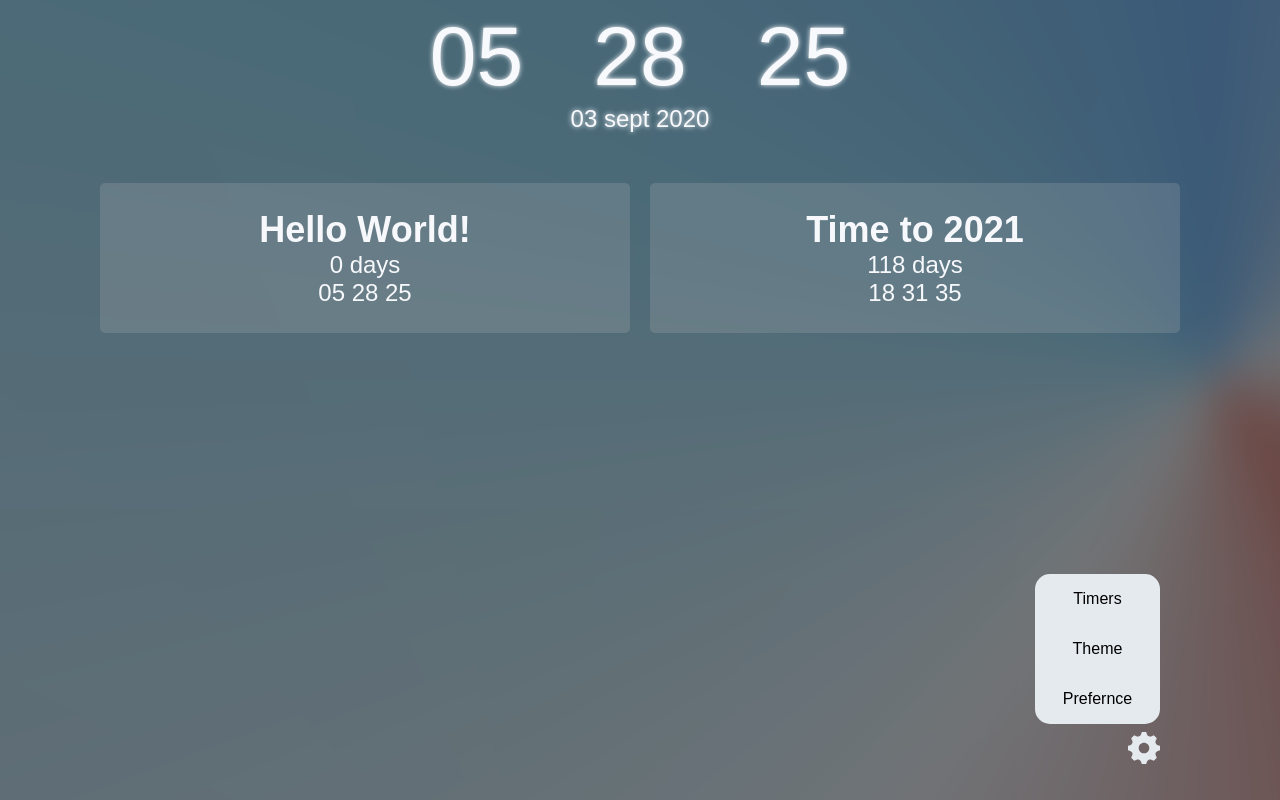
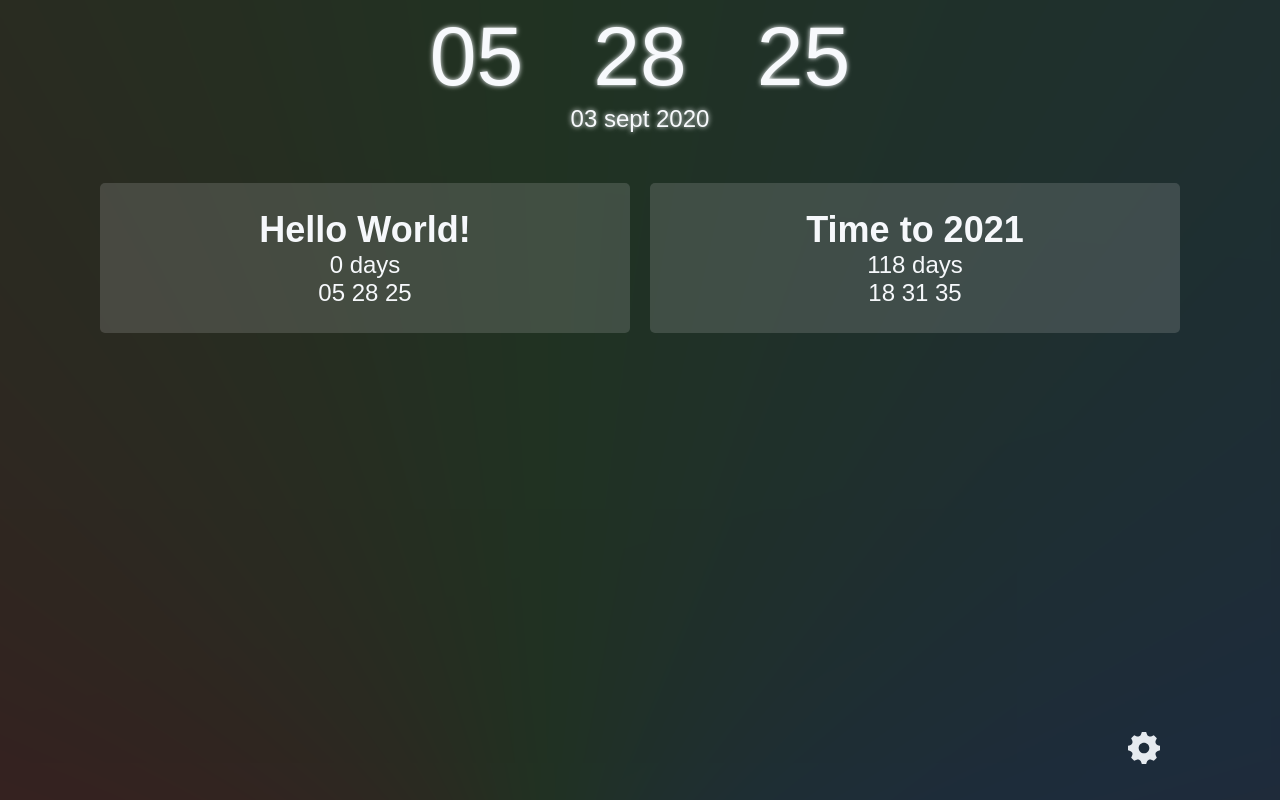
Before and after one commit to hamzakhuswan/timesince, a Vue app: page /#/ in a window 1280 px wide. Shown: the top 800 px of the page. Built offline with nearby package versions, Linux system fonts and the light colour scheme.

Commit message:
Vue router setup

```diff
--- a/package.json
+++ b/package.json
@@ -10,12 +10,14 @@
   "dependencies": {
     "core-js": "^3.6.5",
     "register-service-worker": "^1.7.1",
-    "vue": "^2.6.11"
+    "vue": "^2.6.11",
+    "vue-router": "^3.2.0"
   },
   "devDependencies": {
     "@vue/cli-plugin-babel": "~4.5.0",
     "@vue/cli-plugin-eslint": "~4.5.0",
     "@vue/cli-plugin-pwa": "~4.5.0",
+    "@vue/cli-plugin-router": "^4.5.4",
     "@vue/cli-service": "~4.5.0",
     "babel-eslint": "^10.1.0",
     "eslint": "^6.7.2",
--- a/src/App.vue
+++ b/src/App.vue
@@ -6,6 +6,7 @@
 			<Timers style="margin-top: 50px" />
 			<SettingsIcon style="position: absolute; bottom: 40px; right: 20px;"/>
 		</div>
+    	<router-view />
 	</div>
 </template>
 
--- a/src/components/SettingsIcon.vue
+++ b/src/components/SettingsIcon.vue
@@ -1,9 +1,9 @@
 <template>
     <div class="settings-icon">
         <ul :class="{show}">
-            <li>Timers</li>
-            <li>Theme</li>
-            <li>Prefernce</li>
+            <li><router-link to="/timers">Timers</router-link></li>
+            <li><router-link to="/theme">Theme</router-link></li>
+            <li><router-link to="/prefernce">Prefernce</router-link></li>
         </ul>
         <img src="../assets/settings.svg" @click="show = !show">
     </div>
@@ -14,7 +14,7 @@ export default {
     name: "SettingsIcon",
     data() {
         return {
-            show: true
+            show: false
         }
     }
 }
@@ -34,13 +34,18 @@ export default {
         padding: 0;
         position: absolute;
         right: 0;
-        bottom: calc(-100% + 64px);
+        bottom: calc(-100% + 84px);
         visibility:hidden;
         opacity:0;
         transition:visibility 0.6s ease,opacity 0.6s ease;
+        margin: 0;
         li{
             list-style: none;
-            color: #000;
+            * {
+                color: #333;
+                stroke-width: 5px;
+                text-decoration: none;
+            }
             cursor: pointer;
             &:hover {
                 text-decoration: underline;
--- a/src/main.js
+++ b/src/main.js
@@ -1,9 +1,11 @@
 import Vue from 'vue'
 import App from './App.vue'
 import './registerServiceWorker'
+import router from './router'
 
 Vue.config.productionTip = false
 
 new Vue({
-  render: h => h(App),
+  router,
+  render: h => h(App)
 }).$mount('#app')
--- /dev/null
+++ b/src/router/index.js
@@ -0,0 +1,35 @@
+import Vue from 'vue'
+import VueRouter from 'vue-router'
+import Home from '../App'
+
+Vue.use(VueRouter)
+
+  const routes = [
+  {
+    path: '/',
+    name: 'Home',
+    component: Home
+  },
+  {
+    path: '/theme',
+    name: 'Theme',
+    component: () => import("../views/Theme")
+  },
+  {
+    path: '/timers',
+    name: 'Timers',
+    component: () => import("../views/Timers")
+  },
+  {
+    path: '/prefernce',
+    name: 'Preference',
+    component: () => import("../views/Preference")
+  },
+
+]
+
+const router = new VueRouter({
+  routes
+})
+
+export default router
--- /dev/null
+++ b/src/views/Preference.vue
@@ -0,0 +1,5 @@
+<template>
+  <div class="preference">
+    <h1>This is the preference page</h1>
+  </div>
+</template>
--- /dev/null
+++ b/src/views/Theme.vue
@@ -0,0 +1,5 @@
+<template>
+  <div class="theme-settings">
+    <h1>This is the theme settings</h1>
+  </div>
+</template>
--- /dev/null
+++ b/src/views/Timers.vue
@@ -0,0 +1,5 @@
+<template>
+  <div class="timers-settings">
+    <h1>This is the timers settings</h1>
+  </div>
+</template>
```
Also changed, not shown: 1 other file (tests, documents, lock files or other folders).
